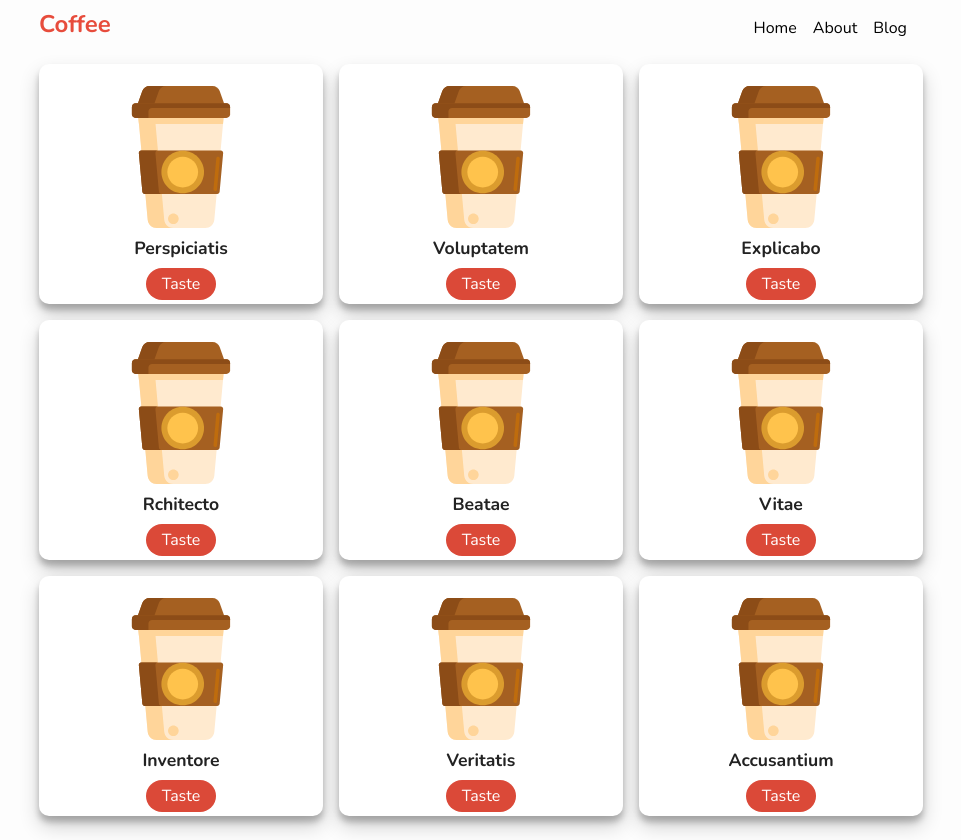
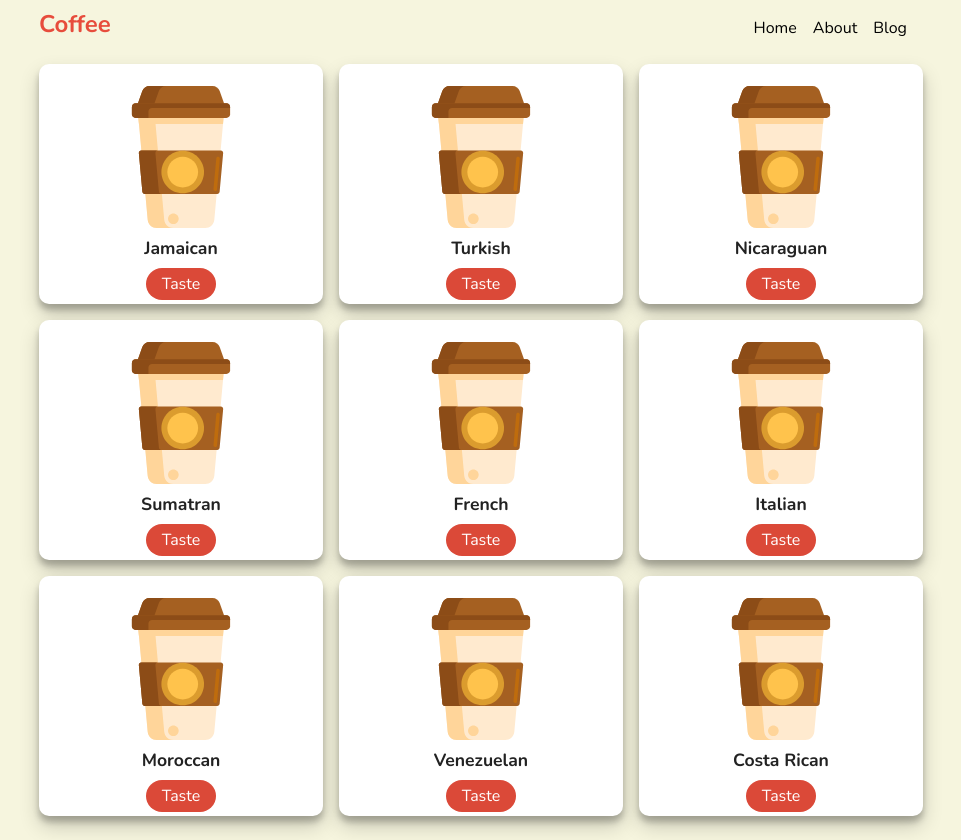
Before and after one commit to bvasilop/simple-pwa-app, a plain HTML site: page index.html in a window 1280 px wide. Shown: the whole page, without its empty margins (159-1120 px from the left). Drawn offline with nearby package versions, Linux system fonts and the light colour scheme.

Commit message:
moved scripts to bottom of body

```diff
--- a/css/style.css
+++ b/css/style.css
@@ -5,7 +5,8 @@
   box-sizing: border-box;
 }
 body {
-  background: #fdfdfd;
+  /* background: #fdfdfd; */
+  background: #f6f5de;
   font-family: "Nunito", sans-serif;
   font-size: 1rem;
 }
--- a/index.html
+++ b/index.html
@@ -7,8 +7,6 @@
     <link rel="stylesheet" href="css/style.css" />
     <link rel="manifest" href="/manifest.webmanifest" />
     <title>Coffee PWA</title>
-    <script async defer src="js/app.js"></script>
-    <script async defer src="sw.js"></script>
   </head>
   <body>
     <main>
@@ -22,5 +20,7 @@
       </nav>
       <div class="container"></div>
     </main>
+    <script src="js/app.js"></script>
+    <script src="sw.js"></script>
   </body>
 </html>
--- a/js/app.js
+++ b/js/app.js
@@ -1,14 +1,14 @@
 const container = document.querySelector('.container');
 const coffees = [
-  { name: 'Perspiciatis', image: 'images/coffee.svg' },
-  { name: 'Voluptatem', image: 'images/coffee.svg' },
-  { name: 'Explicabo', image: 'images/coffee.svg' },
-  { name: 'Rchitecto', image: 'images/coffee.svg' },
-  { name: ' Beatae', image: 'images/coffee.svg' },
-  { name: ' Vitae', image: 'images/coffee.svg' },
-  { name: 'Inventore', image: 'images/coffee.svg' },
-  { name: 'Veritatis', image: 'images/coffee.svg' },
-  { name: 'Accusantium', image: 'images/coffee.svg' },
+  { name: 'Jamaican', image: 'images/coffee.svg' },
+  { name: 'Turkish', image: 'images/coffee.svg' },
+  { name: 'Nicaraguan', image: 'images/coffee.svg' },
+  { name: 'Sumatran', image: 'images/coffee.svg' },
+  { name: 'French', image: 'images/coffee.svg' },
+  { name: 'Italian', image: 'images/coffee.svg' },
+  { name: 'Moroccan', image: 'images/coffee.svg' },
+  { name: 'Venezuelan', image: 'images/coffee.svg' },
+  { name: 'Costa Rican', image: 'images/coffee.svg' },
 ];
 
 const showCoffees = () => {
@@ -27,12 +27,3 @@ const showCoffees = () => {
 };
 
 document.addEventListener('DOMContentLoaded', showCoffees);
-
-// if ('serviceWorker' in navigator) {
-//   window.addEventListener('load', function() {
-//     navigator.serviceWorker
-//       .register('/serviceWorker.js')
-//       .then(res => console.log('service worker registered'))
-//       .catch(err => console.log('service worker not registered', err));
-//   });
-// }
```
